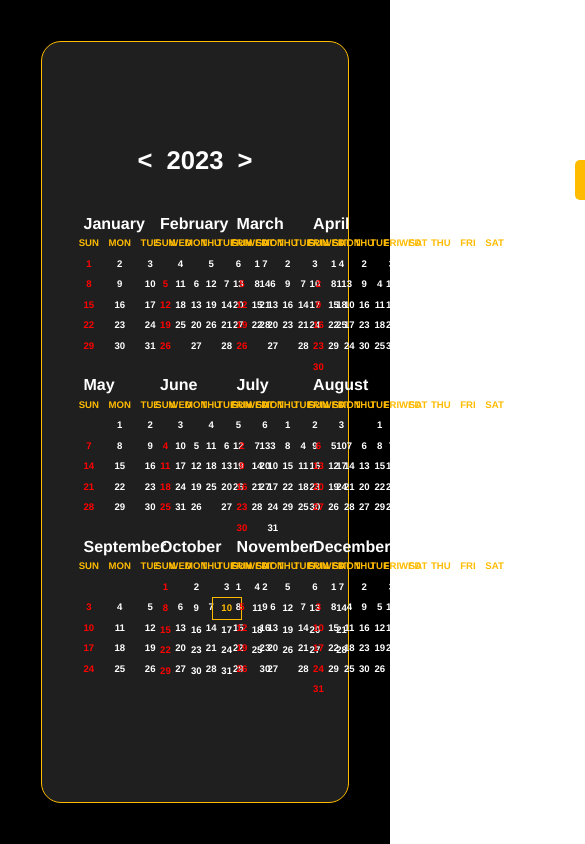
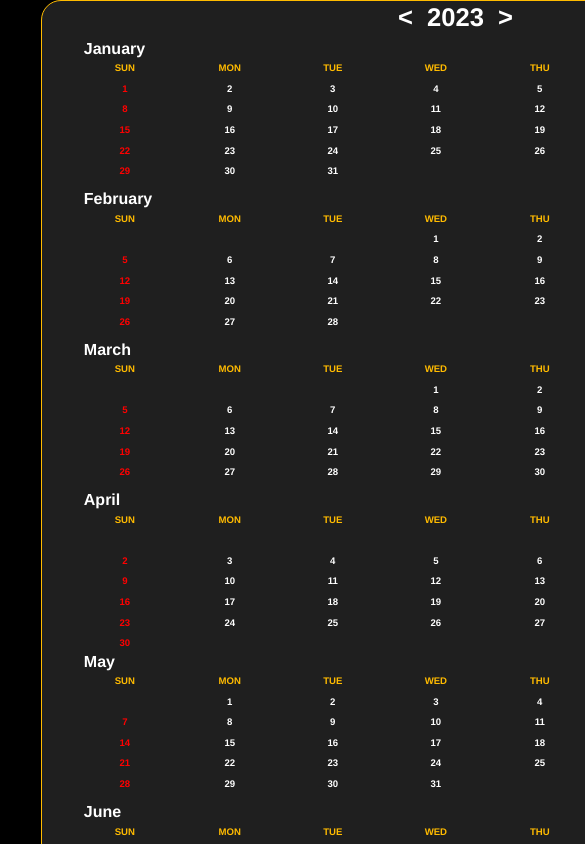
Before and after one commit to suchithkumargm/YM-Calendar, a React (Create React App) app in the folder client/: page / in a window 390 px wide. Shown: the top 844 px of the page, 585 px wide, since content can reach past the window. Built offline with nearby package versions, Linux system fonts and the light colour scheme.

Commit message:
tried responsivness

```diff
--- a/client/src/App.css
+++ b/client/src/App.css
@@ -4,3 +4,21 @@
     background-color: var(--black-color);
     height: 100vh;
 }
+
+@media (max-width: 1000px) {
+    .main{
+        height: auto;
+    }
+}
+
+@media (max-width: 900px) {
+    .main{
+        height: auto;
+    }
+}
+
+@media (max-width:500px) {
+	.main{
+        width: 100vh;
+    }
+}
--- a/client/src/components/FilterDropdown/FilterDropdown.css
+++ b/client/src/components/FilterDropdown/FilterDropdown.css
@@ -2,12 +2,12 @@
     cursor: pointer;
     background-color: var(--primary-color);
     color: var(--black-color);
-    height: 20px;
-    width: 115px;
+    height: 1.25rem;
+    width: 7.2rem;
     display: flex;
     justify-content: space-around;
     align-items: center;
-    padding: 10px;
+    padding: 0.625rem;
     border-radius: 5px;
 }
 
@@ -28,9 +28,9 @@
     display: flex;
     align-items: center;
     justify-content: center;
-    height: 20px;
-    width: 115px;
-    padding: 10px;
+    height: 1.25rem;
+    width: 7.2rem;
+    padding: 0.625rem;
     text-decoration: none;
     color: var(--black-color);
     background-color: var(--white-color);
--- a/client/src/components/calendar/YearCalendar/YearCalendar.css
+++ b/client/src/components/calendar/YearCalendar/YearCalendar.css
@@ -26,21 +26,24 @@ h1 button {
 	background-color: var(--secondary-color);
 	color: var(--white-color);
 	border: none;
-  margin:0 0.5rem;
+	margin: 0 0.5rem;
 	cursor: pointer;
 	font-size: 1.6rem;
 	font-weight: 700;
 }
-
-.filter{
-  position: relative;
-  top: -1rem;
-  left: 28rem;
+.top-head{
+	width: 100%;
+	display: flex;
+	justify-content: space-between;
 }
 
-.calendar-year{
-  display: flex;
-  justify-content: space-between;
+.filter {
+	position: relative;
+	margin-right: 1rem;
+}
+
+.calendar-year {
+	margin-left: 45%;
 }
 
 .yearly-calendar {
@@ -50,7 +53,7 @@ h1 button {
 	grid-template-rows: repeat(3, 1fr);
 }
 
-.month{
+.month {
 	margin: 0 2rem;
 }
 
@@ -89,3 +92,45 @@ th {
 	color: var(--primary-color);
 	border: 1px solid var(--primary-color);
 }
+
+@media (max-width: 1000px) {
+	.inner-container {
+		height: auto;
+	}
+
+	.yearly-calendar {
+		grid-template-columns: repeat(auto-fit, minmax(33%, 1fr));
+	}
+
+	.month h2 {
+		font-size: 1rem;
+	}
+	.filter{
+		position: inherit;
+	}
+}
+
+@media (max-width: 900px) {
+	.inner-container {
+		width: 90%;
+	}
+
+	.yearly-calendar {
+		grid-template-columns: repeat(auto-fit, minmax(40%, 1fr));
+	}
+
+	.month h2 {
+		font-size: 1rem;
+	}
+}
+
+@media (max-width: 500px) {
+	.inner-container {
+		width: 90%;
+	}
+
+	.yearly-calendar {
+		grid-template-columns: repeat(auto-fit, minmax(100%, 1fr));
+	}
+
+}
--- a/client/src/components/calendar/YearCalendar/YearCalendar.js
+++ b/client/src/components/calendar/YearCalendar/YearCalendar.js
@@ -20,6 +20,7 @@ const YearlyCalendar = ({ handleOptionChange }) => {
 
 	return (
 		<div className='inner-container'>
+			<div className='top-head'>
 				<div className='calendar-year'>
 					<h1>
 						<button id="prev-year" onClick={handlePrevYearClick}>
@@ -34,6 +35,7 @@ const YearlyCalendar = ({ handleOptionChange }) => {
 				<div className='filter' >
 					<FilterDropdown handleOptionChange={handleOptionChange} />
 				</div>
+			</div>
 			<div className="yearly-calendar" id="yearly-calendar">
 				{months}
 			</div>
```
Lines whose indentation alone changed are shown as unchanged.
